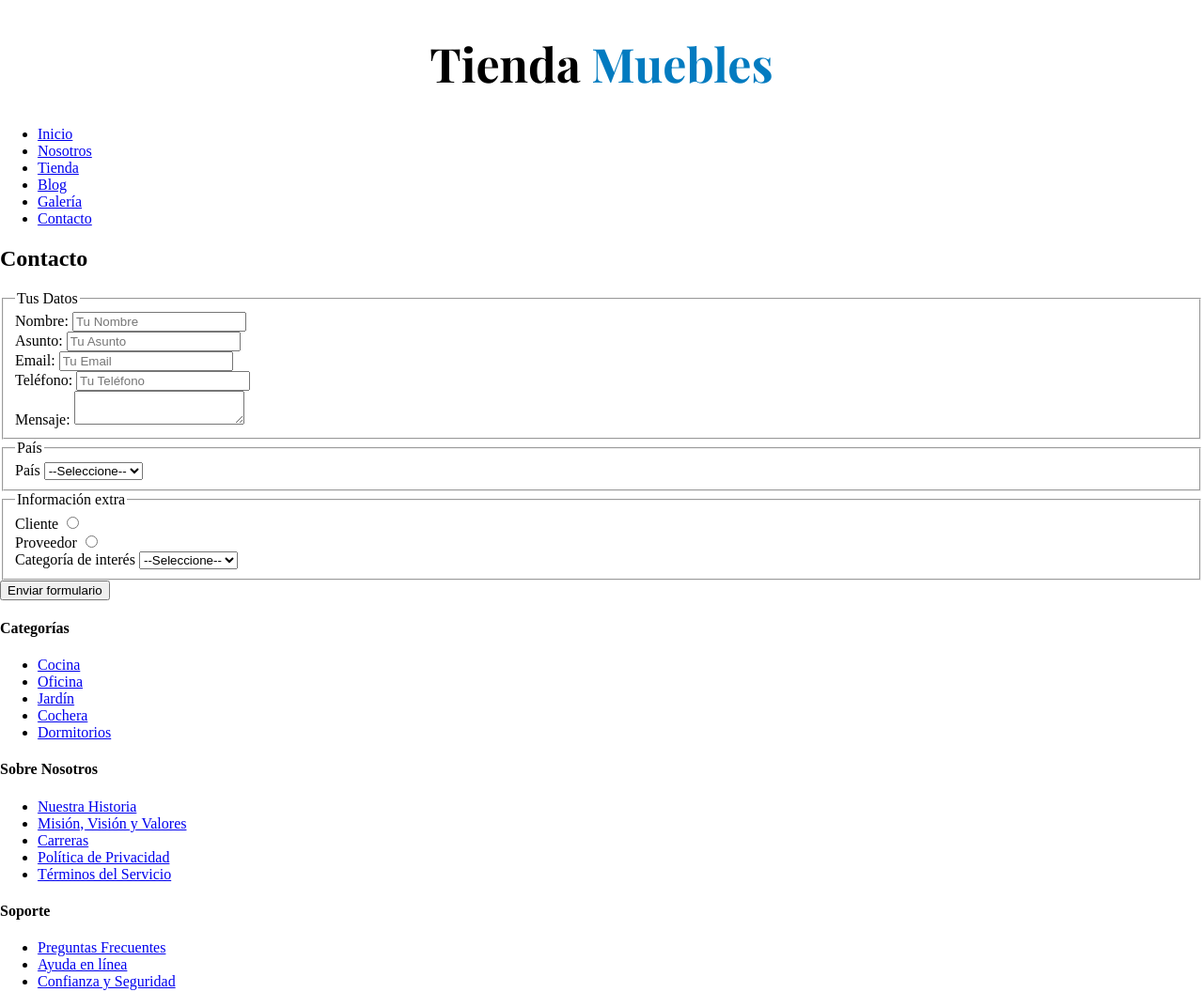
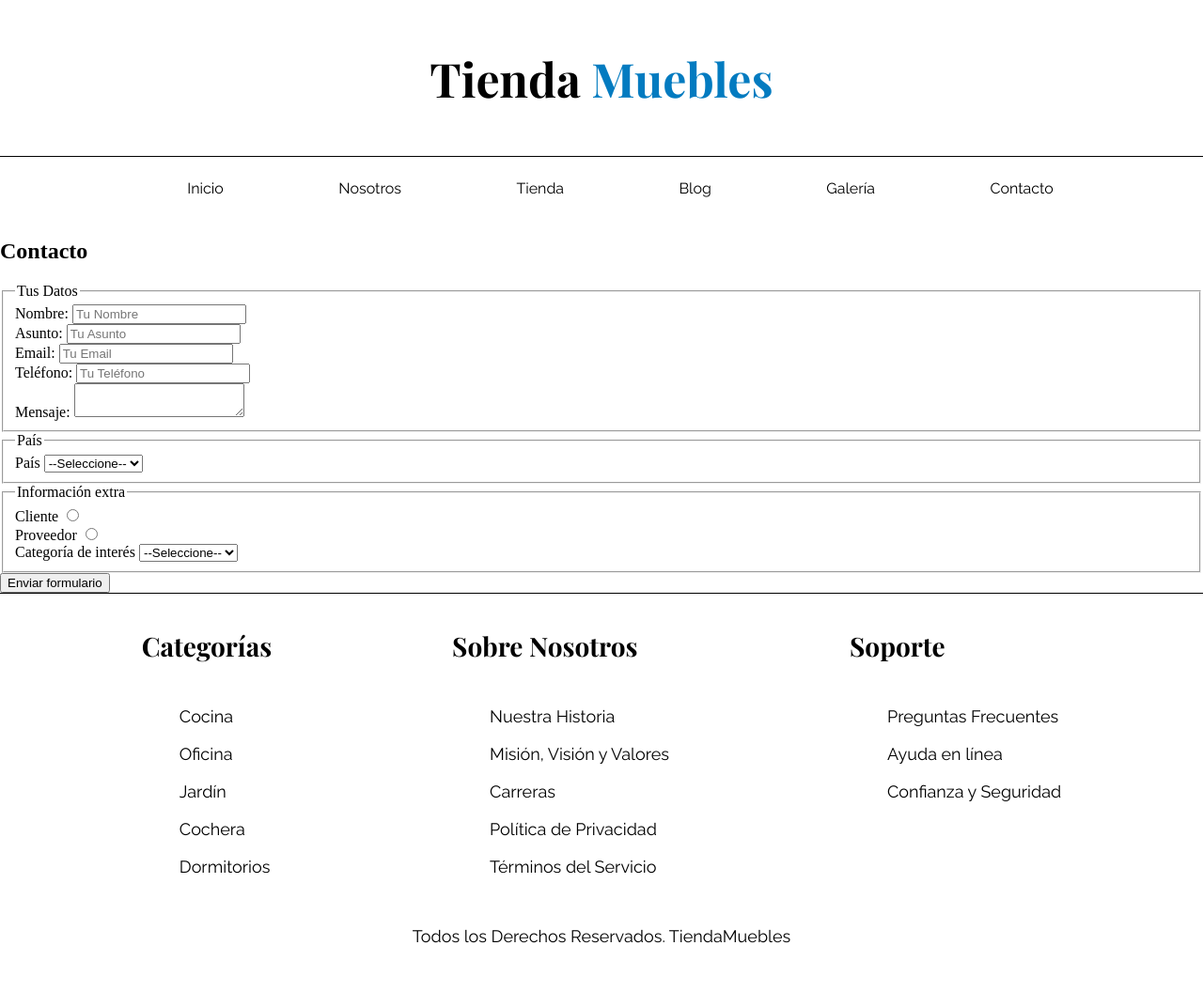
Before and after one commit to PiCab-LP/Reto-2---Semana-3, a plain HTML site: page contacto.html in a window 1280 px wide. Shown: the top 1056 px of the page at 94% size. After the commit the page ends 1035 px from the top, so only its background shows below. Drawn offline with nearby package versions, Linux system fonts and the light colour scheme; a web font is replaced by a local one.

Commit message:
header and footer

```diff
--- a/contacto.html
+++ b/contacto.html
@@ -12,17 +12,21 @@
 
 <body>
     <header>
+        <div class="title">
             <h1>Tienda <span>Muebles</span></h1>
+        </div>
+        <div class="container">
             <nav>
-            <ul>
-                <li><a href="./index.html">Inicio</a></li>
-                <li><a href="./nosotros.html">Nosotros</a></li>
-                <li><a href="./tienda.html">Tienda</a></li>
-                <li><a href="./blog.html">Blog</a></li>
-                <li><a href="./Galería.html">Galería</a></li>
-                <li><a href="#">Contacto</a></li>
+                <ul class="nav">
+                    <li><a href="./index.html" class="itembar">Inicio</a></li>
+                    <li><a href="./nosotros.html" class="itembar">Nosotros</a></li>
+                    <li><a href="./tienda.html" class="itembar">Tienda</a></li>
+                    <li><a href="./blog.html" class="itembar">Blog</a></li>
+                    <li><a href="./Galería.html" class="itembar">Galería</a></li>
+                    <li><a href="./contacto.html" class="itembar">Contacto</a></li>
                 </ul>
             </nav>
+        </div>
     </header>
 
     <main>
@@ -89,38 +93,40 @@
     </main>
 
     <footer>
-        <div>
-            <h4>Categorías</h4>
-            <ul>
-                <li><a href="#">Cocina</a></li>
-                <li><a href="#">Oficina</a></li>
-                <li><a href="#">Jardín</a></li>
-                <li><a href="#">Cochera</a></li>
-                <li><a href="#">Dormitorios</a></li>
+        <div class="footer">
+            <div class="left">
+                <h4 class="footertitle">Categorías</h4>
+                <ul class="footerlist">
+                    <li><a href="#" class="footertext">Cocina</a></li>
+                    <li><a href="#" class="footertext">Oficina</a></li>
+                    <li><a href="#" class="footertext">Jardín</a></li>
+                    <li><a href="#" class="footertext">Cochera</a></li>
+                    <li><a href="#" class="footertext">Dormitorios</a></li>
                 </ul>
             </div>
 
-        <div>
-            <h4>Sobre Nosotros</h4>
-            <ul>
-                <li><a href="#">Nuestra Historia</a></li>
-                <li><a href="#">Misión, Visión y Valores</a></li>
-                <li><a href="#">Carreras</a></li>
-                <li><a href="#">Política de Privacidad</a></li>
-                <li><a href="#">Términos del Servicio</a></li>
+            <div class="left">
+                <h4 class="footertitle">Sobre Nosotros</h4>
+                <ul class="footerlist">
+                    <li><a href="#" class="footertext">Nuestra Historia</a></li>
+                    <li><a href="#" class="footertext">Misión, Visión y Valores</a></li>
+                    <li><a href="#" class="footertext">Carreras</a></li>
+                    <li><a href="#" class="footertext">Política de Privacidad</a></li>
+                    <li><a href="#" class="footertext">Términos del Servicio</a></li>
                 </ul>
             </div>
 
-        <div>
-            <h4>Soporte</h4>
-            <ul>
-                <li><a href="#">Preguntas Frecuentes</a></li>
-                <li><a href="#">Ayuda en línea</a></li>
-                <li><a href="#">Confianza y Seguridad</a></li>
+            <div class="left">
+                <h4 class="footertitle">Soporte</h4>
+                <ul class="footerlist">
+                    <li><a href="#" class="footertext">Preguntas Frecuentes</a></li>
+                    <li><a href="#" class="footertext">Ayuda en línea</a></li>
+                    <li><a href="#" class="footertext">Confianza y Seguridad</a></li>
                 </ul>
             </div>
+        </div>
 
-        <p>Todos los Derechos Reservados. TiendaMuebles</p>
+        <p class="footertext finished">Todos los Derechos Reservados. TiendaMuebles</p>
     </footer>
 </body>
 </html>
```
Also changed, not shown: Galería.html (+36 -30 lines), blog.html (+29 -23 lines), entrada-de-blog.html (+36 -30 lines), nosotros.html (+36 -30 lines), tienda.html (+36 -30 lines). Lines whose indentation alone changed are shown as unchanged.
